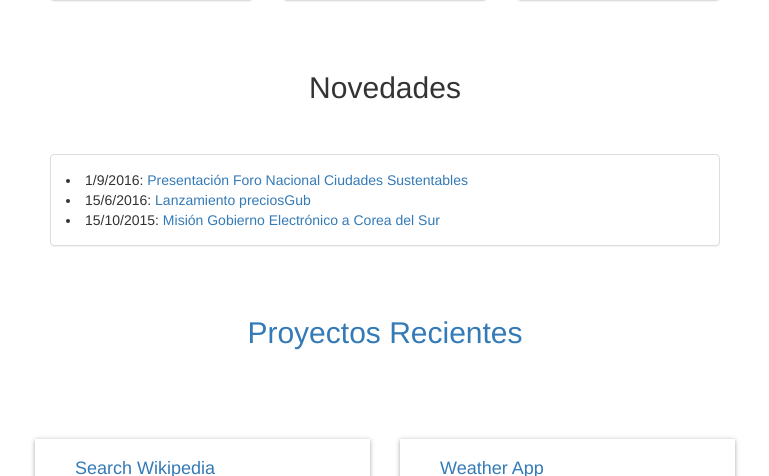
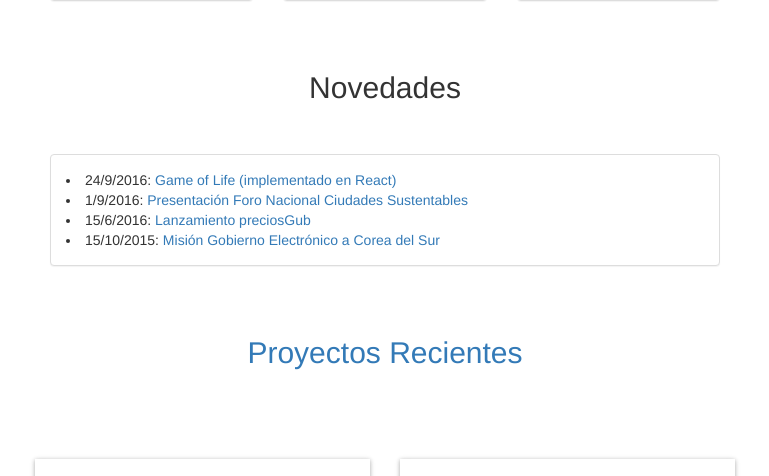
Before and after one commit to rlabuonora/portfolio, a Node server app: page / in a window 1280 px wide. Shown: the part 872-1348 px from the top of the page, without its empty margins (255-1024 px from the left). Run offline with Node 20, Linux system fonts and the light colour scheme; some libraries are stand-ins or nearby versions.

Commit message:
Agrega GoL al home

```diff
--- a/views/pages/index.html
+++ b/views/pages/index.html
@@ -54,6 +54,10 @@
             <div class="panel panel-default">
 
               <div class="panel-body">
+                  <li> 24/9/2016:
+                  <a href="/game-of-life"> Game of Life (implementado en React) </a>
+                   </a>
+                </li>
                 <li> 1/9/2016:
                   <a href="/foro-ciudades"> Presentación Foro Nacional Ciudades Sustentables</a>
                 </li>
@@ -75,9 +79,9 @@
             <!-- Wiki, weather-->
             <div class="col-md-6">
               <div class="proyecto">
-                <h3><a href="/wikipedia-search" target="_blank">Search Wikipedia</a></h3>
-                <img src="https://s3-sa-east-1.amazonaws.com/rlabuonora-portfolio/logos/wikipedia.png" class="logo" />
-                <p>Usa la API de Wikipedia para buscar artículos.</p>
+                <h3><a href="/game-of-life" target="_blank">Conway's Game of Life</a></h3>
+                <img src="https://s3-sa-east-1.amazonaws.com/rlabuonora-portfolio/logos/cellular_automata.jpg" class="logo" />
+                <p>Implementación en React del simulador para Cellular Automatas.</p>
               </div>
             </div>
             <div class="col-md-6">
@@ -86,8 +90,6 @@
                 <h3><a href="https://weather-widget-v1.herokuapp.com/" target="_blank">Weather App</a></h3>
                 <img src="https://s3-sa-east-1.amazonaws.com/rlabuonora-portfolio/logos/weather.png" class="logo" />
                 <p>Georeferencia al cliente y consulta el clima en ese punto.</p>
-
-
 
               </div>
             </div>
```
